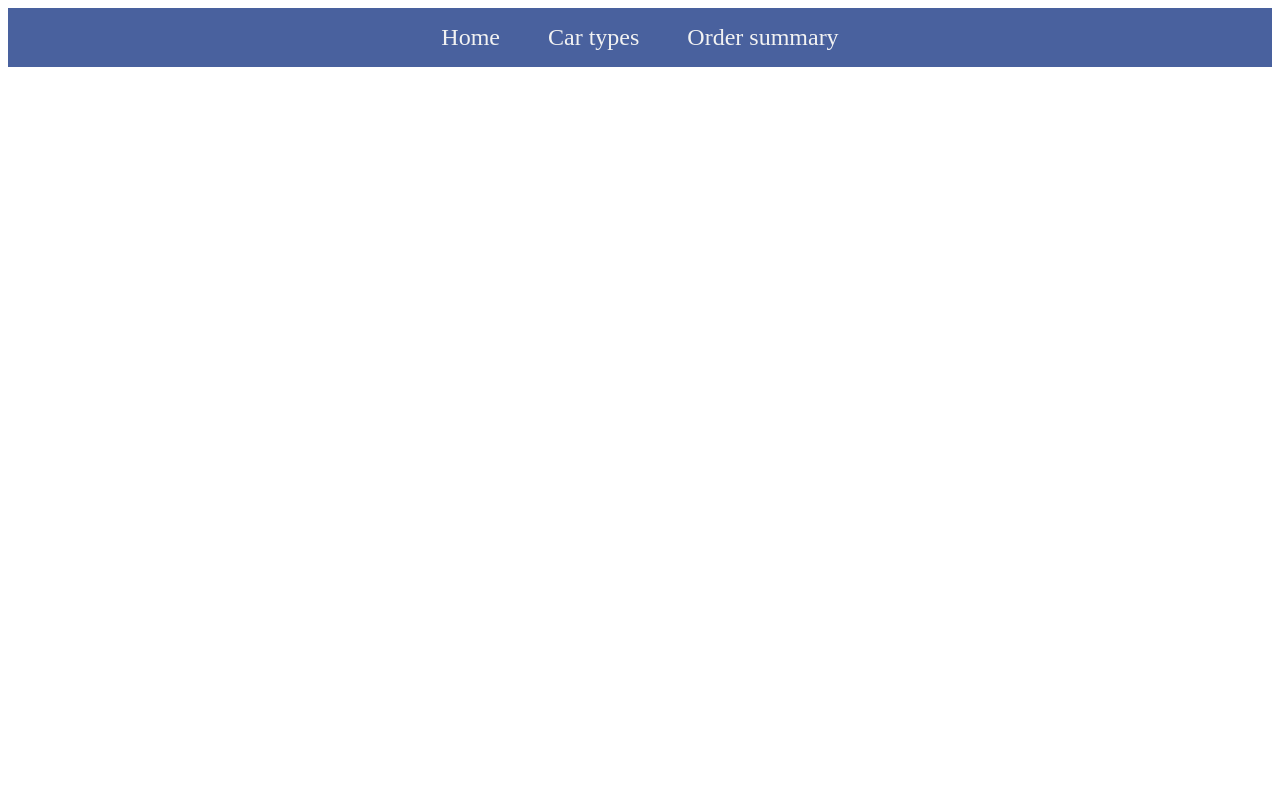
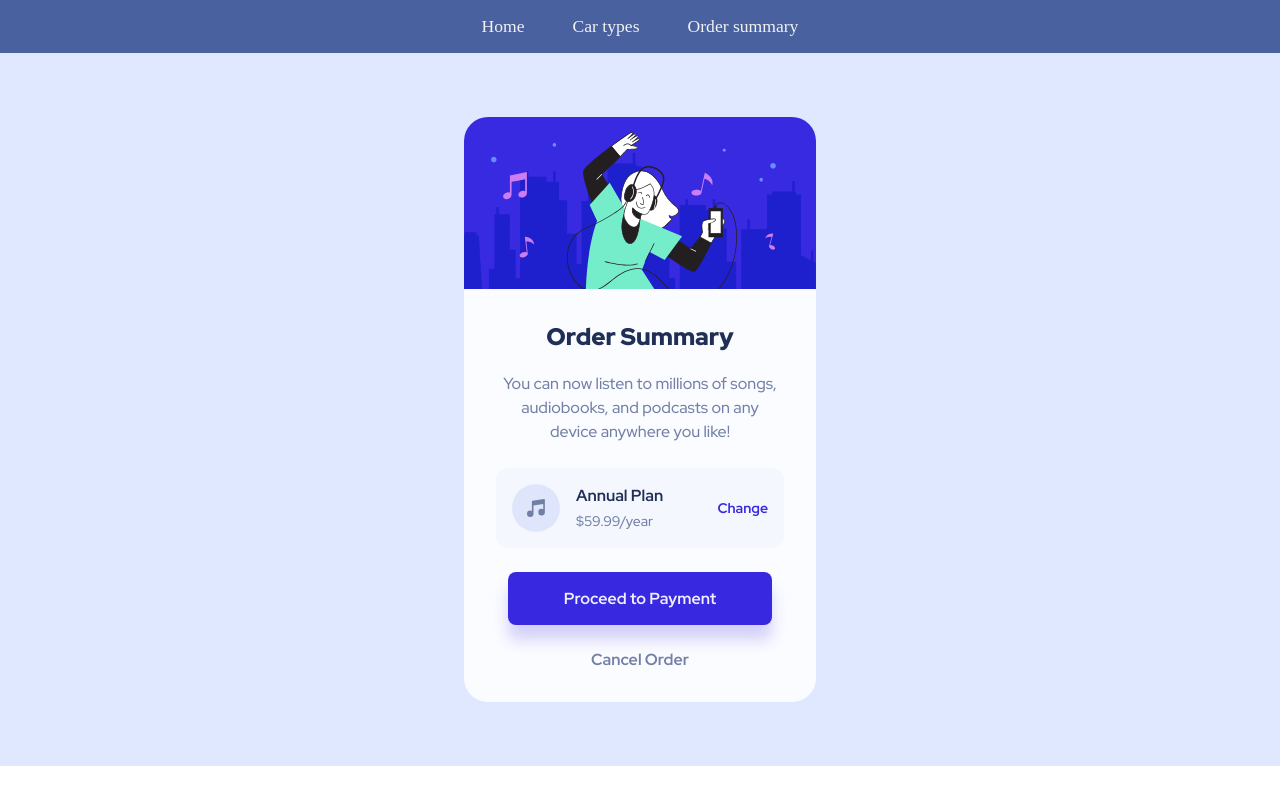
Before and after one commit to MariykaUA/oni-shop, a Nuxt app: page /order-summary in a window 1280 px wide. Built offline with nearby package versions, Linux system fonts and the light colour scheme.

Commit message:
fix routing

```diff
--- a/app.vue
+++ b/app.vue
@@ -1,19 +1,23 @@
 <script setup>
-import { RouterLink } from 'vue-router'
 </script>
 
 <template>
-  <nav class="routes">
-    <router-link to="/">Home</router-link>
-    <router-link to="/car-types">Car types</router-link>
-    <router-link to="/order-summary">Order summary</router-link>
-  </nav>
+  <header>
+    <nav class="routes">
+      <NuxtLink to="/">Home</NuxtLink>
+      <NuxtLink to="/car-types">Car types</NuxtLink>
+      <NuxtLink to="/order-summary">Order summary</NuxtLink>
+    </nav>
+  </header>
   <div>
-    <router-view />
+    <NuxtPage />
   </div>
 </template>
 
 <style lang="scss">
+$mobile-screen: 375px;
+$desktop-screen: 1440px;
+
 .routes {
   background-color: rgb(73, 97, 158);
   display: flex;
@@ -21,15 +25,23 @@ import { RouterLink } from 'vue-router'
   gap: 3rem;
   padding:1rem;
 
+  @media (max-width: $mobile-screen) {
+     gap: 0.8rem;
+  }
+
   a {
     text-decoration: none;
     color: rgb(242, 242, 242);
-    font-size: 1.5rem;
+    font-size: 1.1rem;
     font-weight: 500;
 
     &:hover {
       color: rgb(6, 13, 93);
     }
+
+    @media (max-width: $mobile-screen) {
+      font-size: 1rem;
+    }
   }
 }
 </style>
--- a/components/AnnualPlan.vue
+++ b/components/AnnualPlan.vue
@@ -39,6 +39,9 @@ const AnnualPlan = ref<Plan>({
  </template>
 
 <style lang="scss" scoped>
+    $mobile-screen: 375px;
+    $desktop-screen: 1440px;
+
     .annual-plan {
         background-color:hsl(225, 100%, 98%);
         border-radius: 12px;
@@ -64,6 +67,10 @@ const AnnualPlan = ref<Plan>({
             font-weight: 700;
             margin: 0;
             margin-bottom: 6px;
+
+            @media (max-width: $mobile-screen) {
+                font-size: 14px;
+            }
         }
 
         p {
--- /dev/null
+++ b/global.scss
@@ -0,0 +1,13 @@
+html, body {
+  height: 100vh;
+  margin: 0;
+  padding: 0;
+}
+
+button {
+    border: none;
+    background: none;
+    padding: 0;
+    margin: 0;
+    cursor: pointer;
+  }
--- a/main.ts
+++ b/main.ts
@@ -1,8 +1,7 @@
 import { createApp } from 'vue';
-import router from './router/router.ts';
 import App from './App.vue';
 
 
+
 const app = createApp(App);
-app.use(router);
 app.mount('#app');
--- a/nuxt.config.ts
+++ b/nuxt.config.ts
@@ -1,5 +1,7 @@
-// https://nuxt.com/docs/api/configuration/nuxt-config
+import { defineNuxtConfig } from 'nuxt/config';
+
 export default defineNuxtConfig({
   compatibilityDate: '2024-11-01',
-  devtools: { enabled: true }
+  devtools: { enabled: true },
+  css : ['./global.scss'],
 })
--- a/package.json
+++ b/package.json
@@ -11,8 +11,7 @@
   },
   "dependencies": {
     "nuxt": "^3.16.0",
-    "vue": "^3.5.13",
-    "vue-router": "^4.5.0"
+    "vue": "^3.5.13"
   },
   "packageManager": "yarn@1.22.22+sha512.a6b2f7906b721bba3d67d4aff083df04dad64c399707841b7acf00f6b133b7ac24255f2652fa22ae3534329dc6180534e98d17432037ff6fd140556e2bb3137e",
   "devDependencies": {
--- a/pages/OrderSummary.vue
+++ b/pages/order-summary.vue
@@ -106,6 +106,10 @@ $desktop-screen: 1440px;
         &:hover {
             background-color: hsl(245, 51%, 55%)
         }
+
+        @media (max-width: $mobile-screen) {
+        font-size: 0.8rem;
+      }
     }
 
     .btn-cancel {
--- a/vite.config.ts
+++ /dev/null
@@ -1,11 +0,0 @@
-import { defineConfig } from 'vite'
-import { createHtmlPlugin } from 'vite-plugin-html'
-import vueDevTools from 'vite-plugin-vue-devtools'
-
-export default defineConfig({
-  plugins: [
-    // register vueDevTools before createHtmlPlugin
-    vueDevTools(),
-    createHtmlPlugin({})
-  ]
-})
```
Also changed, not shown: router/router.ts (deleted, +0 -28 lines), pages/car-types.vue (renamed from pages/CarTypes.vue), pages/index.vue (renamed from pages/Home.vue).
